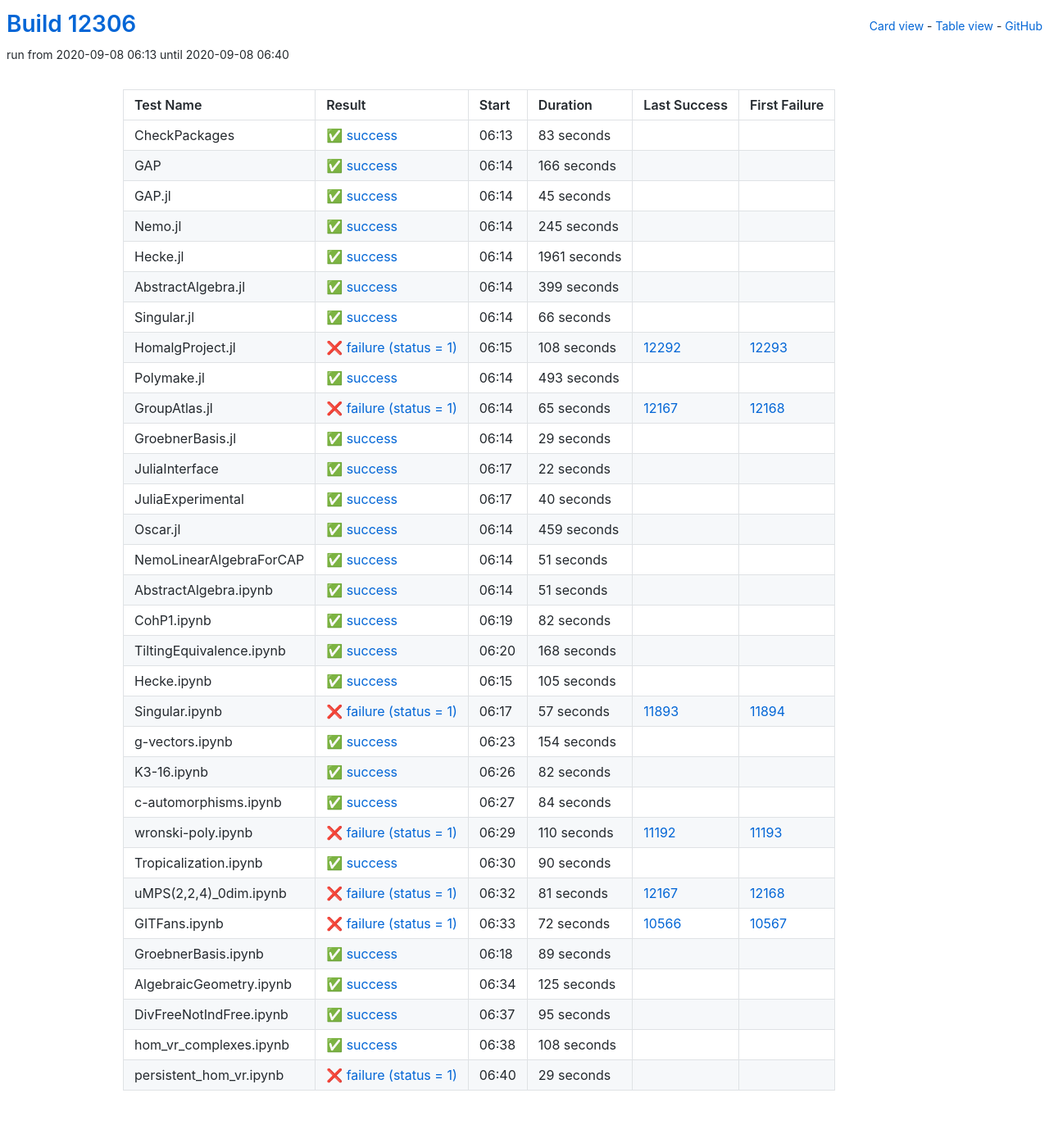
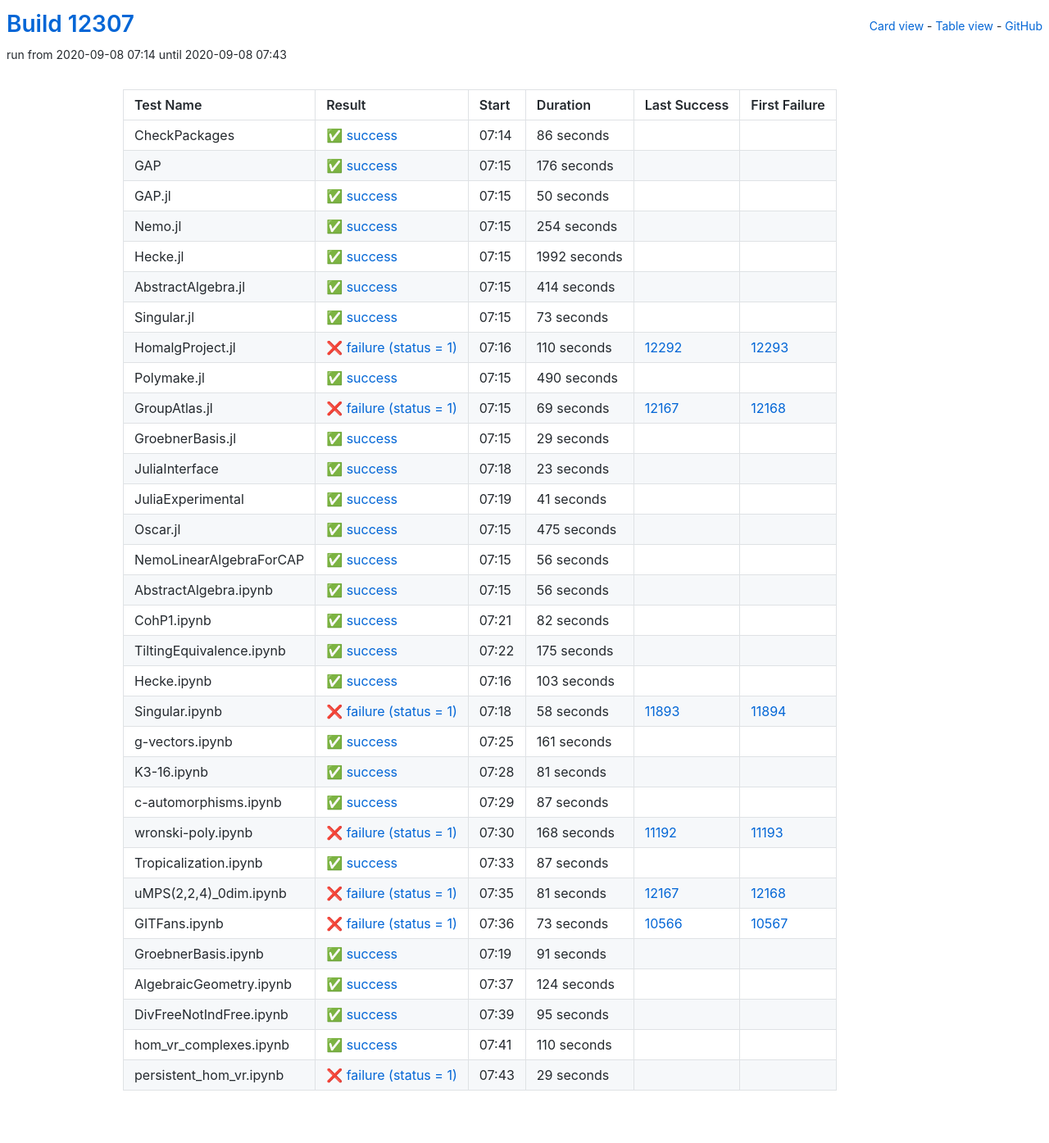
Before and after one commit to oscar-system/oscar-ci-status, a Jekyll site: the page built from table.html, in a window 1280 px wide. Shown: the whole page at 82% size. Built offline with Jekyll 4.4.1, drawn with Linux system fonts in a browser that asks for light colours.

Commit message:
Build #12307

```diff
--- a/_data/ci.yml
+++ b/_data/ci.yml
@@ -1,6 +1,6 @@
 ---
-build: 12306
-build_url: https://oscarci.mathematik.uni-kl.de/job/oscar/12306/
+build: 12307
+build_url: https://oscarci.mathematik.uni-kl.de/job/oscar/12307/
 job: oscar
 organization: oscar-system
 repo: oscar-ci-status
@@ -8,128 +8,128 @@
 tests:
 - name: CheckPackages
   id: checkpackages
-  log: https://oscarci.mathematik.uni-kl.de/job/oscar/12306/artifact/logs/build-12306/CheckPackages.log
-  start: 2020-09-08 06:13
+  log: https://oscarci.mathematik.uni-kl.de/job/oscar/12307/artifact/logs/build-12307/CheckPackages.log
+  start: 2020-09-08 07:14
   success: true
   exitcode: 0
   status: success
-  duration: 83
+  duration: 86
   last_success: false
   last_success_url:
   first_failure: false
   first_failure_url:
 - name: GAP
   id: gap
-  log: https://oscarci.mathematik.uni-kl.de/job/oscar/12306/artifact/logs/build-12306/GAP.log
-  start: 2020-09-08 06:14
+  log: https://oscarci.mathematik.uni-kl.de/job/oscar/12307/artifact/logs/build-12307/GAP.log
+  start: 2020-09-08 07:15
   success: true
   exitcode: 0
   status: success
-  duration: 166
+  duration: 176
   last_success: false
   last_success_url:
   first_failure: false
   first_failure_url:
 - name: GAP.jl
   id: gap-jl
-  log: https://oscarci.mathematik.uni-kl.de/job/oscar/12306/artifact/logs/build-12306/GAP.jl.log
-  start: 2020-09-08 06:14
+  log: https://oscarci.mathematik.uni-kl.de/job/oscar/12307/artifact/logs/build-12307/GAP.jl.log
+  start: 2020-09-08 07:15
   success: true
   exitcode: 0
   status: success
-  duration: 45
+  duration: 50
   last_success: false
   last_success_url:
   first_failure: false
   first_failure_url:
 - name: Nemo.jl
   id: nemo-jl
-  log: https://oscarci.mathematik.uni-kl.de/job/oscar/12306/artifact/logs/build-12306/Nemo.jl.log
-  start: 2020-09-08 06:14
+  log: https://oscarci.mathematik.uni-kl.de/job/oscar/12307/artifact/logs/build-12307/Nemo.jl.log
+  start: 2020-09-08 07:15
   success: true
   exitcode: 0
   status: success
-  duration: 245
+  duration: 254
   last_success: false
   last_success_url:
   first_failure: false
   first_failure_url:
 - name: Hecke.jl
   id: hecke-jl
-  log: https://oscarci.mathematik.uni-kl.de/job/oscar/12306/artifact/logs/build-12306/Hecke.jl.log
-  start: 2020-09-08 06:14
+  log: https://oscarci.mathematik.uni-kl.de/job/oscar/12307/artifact/logs/build-12307/Hecke.jl.log
+  start: 2020-09-08 07:15
   success: true
   exitcode: 0
   status: success
-  duration: 1961
+  duration: 1992
   last_success: false
   last_success_url:
   first_failure: false
   first_failure_url:
 - name: AbstractAlgebra.jl
   id: abstractalgebra-jl
-  log: https://oscarci.mathematik.uni-kl.de/job/oscar/12306/artifact/logs/build-12306/AbstractAlgebra.jl.log
-  start: 2020-09-08 06:14
+  log: https://oscarci.mathematik.uni-kl.de/job/oscar/12307/artifact/logs/build-12307/AbstractAlgebra.jl.log
+  start: 2020-09-08 07:15
   success: true
   exitcode: 0
   status: success
-  duration: 399
+  duration: 414
   last_success: false
   last_success_url:
   first_failure: false
   first_failure_url:
 - name: Singular.jl
   id: singular-jl
-  log: https://oscarci.mathematik.uni-kl.de/job/oscar/12306/artifact/logs/build-12306/Singular.jl.log
-  start: 2020-09-08 06:14
+  log: https://oscarci.mathematik.uni-kl.de/job/oscar/12307/artifact/logs/build-12307/Singular.jl.log
+  start: 2020-09-08 07:15
   success: true
   exitcode: 0
   status: success
-  duration: 66
+  duration: 73
   last_success: false
   last_success_url:
   first_failure: false
   first_failure_url:
 - name: HomalgProject.jl
   id: homalgproject-jl
-  log: https://oscarci.mathematik.uni-kl.de/job/oscar/12306/artifact/logs/build-12306/HomalgProject.jl.log
-  start: 2020-09-08 06:15
+  log: https://oscarci.mathematik.uni-kl.de/job/oscar/12307/artifact/logs/build-12307/HomalgProject.jl.log
+  start: 2020-09-08 07:16
   success: false
   exitcode: 1
   status: failure
-  duration: 108
+  duration: 110
   last_success: 12292
   last_success_url: https://oscarci.mathematik.uni-kl.de/job/oscar/12292/
   first_failure: 12293
   first_failure_url: https://oscarci.mathematik.uni-kl.de/job/oscar/12293/
 - name: Polymake.jl
   id: polymake-jl
-  log: https://oscarci.mathematik.uni-kl.de/job/oscar/12306/artifact/logs/build-12306/Polymake.jl.log
-  start: 2020-09-08 06:14
+  log: https://oscarci.mathematik.uni-kl.de/job/oscar/12307/artifact/logs/build-12307/Polymake.jl.log
+  start: 2020-09-08 07:15
   success: true
   exitcode: 0
   status: success
-  duration: 493
+  duration: 490
   last_success: false
   last_success_url:
   first_failure: false
   first_failure_url:
 - name: GroupAtlas.jl
   id: groupatlas-jl
-  log: https://oscarci.mathematik.uni-kl.de/job/oscar/12306/artifact/logs/build-12306/GroupAtlas.jl.log
-  start: 2020-09-08 06:14
+  log: https://oscarci.mathematik.uni-kl.de/job/oscar/12307/artifact/logs/build-12307/GroupAtlas.jl.log
+  start: 2020-09-08 07:15
   success: false
   exitcode: 1
   status: failure
-  duration: 65
+  duration: 69
   last_success: 12167
   last_success_url: https://oscarci.mathematik.uni-kl.de/job/oscar/12167/
   first_failure: 12168
   first_failure_url: https://oscarci.mathematik.uni-kl.de/job/oscar/12168/
 - name: GroebnerBasis.jl
   id: groebnerbasis-jl
-  log: https://oscarci.mathematik.uni-kl.de/job/oscar/12306/artifact/logs/build-12306/GroebnerBasis.jl.log
-  start: 2020-09-08 06:14
+  log: https://oscarci.mathematik.uni-kl.de/job/oscar/12307/artifact/logs/build-12307/GroebnerBasis.jl.log
+  start: 2020-09-08 07:15
   success: true
   exitcode: 0
   status: success
@@ -140,68 +140,68 @@
   first_failure_url:
 - name: JuliaInterface
   id: juliainterface
-  log: https://oscarci.mathematik.uni-kl.de/job/oscar/12306/artifact/logs/build-12306/JuliaInterface.log
-  start: 2020-09-08 06:17
+  log: https://oscarci.mathematik.uni-kl.de/job/oscar/12307/artifact/logs/build-12307/JuliaInterface.log
+  start: 2020-09-08 07:18
   success: true
   exitcode: 0
   status: success
-  duration: 22
+  duration: 23
   last_success: false
   last_success_url:
   first_failure: false
   first_failure_url:
 - name: JuliaExperimental
   id: juliaexperimental
-  log: https://oscarci.mathematik.uni-kl.de/job/oscar/12306/artifact/logs/build-12306/JuliaExperimental.log
-  start: 2020-09-08 06:17
+  log: https://oscarci.mathematik.uni-kl.de/job/oscar/12307/artifact/logs/build-12307/JuliaExperimental.log
+  start: 2020-09-08 07:19
   success: true
   exitcode: 0
   status: success
-  duration: 40
+  duration: 41
   last_success: false
   last_success_url:
   first_failure: false
   first_failure_url:
 - name: Oscar.jl
   id: oscar-jl
-  log: https://oscarci.mathematik.uni-kl.de/job/oscar/12306/artifact/logs/build-12306/Oscar.jl.log
-  start: 2020-09-08 06:14
+  log: https://oscarci.mathematik.uni-kl.de/job/oscar/12307/artifact/logs/build-12307/Oscar.jl.log
+  start: 2020-09-08 07:15
   success: true
   exitcode: 0
   status: success
-  duration: 459
+  duration: 475
   last_success: false
   last_success_url:
   first_failure: false
   first_failure_url:
 - name: NemoLinearAlgebraForCAP
   id: nemolinearalgebraforcap
-  log: https://oscarci.mathematik.uni-kl.de/job/oscar/12306/artifact/logs/build-12306/NemoLinearAlgebraForCAP.log
-  start: 2020-09-08 06:14
+  log: https://oscarci.mathematik.uni-kl.de/job/oscar/12307/artifact/logs/build-12307/NemoLinearAlgebraForCAP.log
+  start: 2020-09-08 07:15
   success: true
   exitcode: 0
   status: success
-  duration: 51
+  duration: 56
   last_success: false
   last_success_url:
   first_failure: false
   first_failure_url:
 - name: AbstractAlgebra.ipynb
   id: abstractalgebra-ipynb
-  log: https://oscarci.mathematik.uni-kl.de/job/oscar/12306/artifact/logs/build-12306/AbstractAlgebra.ipynb.log
-  start: 2020-09-08 06:14
+  log: https://oscarci.mathematik.uni-kl.de/job/oscar/12307/artifact/logs/build-12307/AbstractAlgebra.ipynb.log
+  start: 2020-09-08 07:15
   success: true
   exitcode: 0
   status: success
-  duration: 51
+  duration: 56
   last_success: false
   last_success_url:
   first_failure: false
   first_failure_url:
 - name: CohP1.ipynb
   id: cohp1-ipynb
-  log: https://oscarci.mathematik.uni-kl.de/job/oscar/12306/artifact/logs/build-12306/CohP1.ipynb.log
-  start: 2020-09-08 06:19
+  log: https://oscarci.mathematik.uni-kl.de/job/oscar/12307/artifact/logs/build-12307/CohP1.ipynb.log
+  start: 2020-09-08 07:21
   success: true
   exitcode: 0
   status: success
@@ -212,104 +212,104 @@
   first_failure_url:
 - name: TiltingEquivalence.ipynb
   id: tiltingequivalence-ipynb
-  log: https://oscarci.mathematik.uni-kl.de/job/oscar/12306/artifact/logs/build-12306/TiltingEquivalence.ipynb.log
-  start: 2020-09-08 06:20
+  log: https://oscarci.mathematik.uni-kl.de/job/oscar/12307/artifact/logs/build-12307/TiltingEquivalence.ipynb.log
+  start: 2020-09-08 07:22
   success: true
   exitcode: 0
   status: success
-  duration: 168
+  duration: 175
   last_success: false
   last_success_url:
   first_failure: false
   first_failure_url:
 - name: Hecke.ipynb
   id: hecke-ipynb
-  log: https://oscarci.mathematik.uni-kl.de/job/oscar/12306/artifact/logs/build-12306/Hecke.ipynb.log
-  start: 2020-09-08 06:15
+  log: https://oscarci.mathematik.uni-kl.de/job/oscar/12307/artifact/logs/build-12307/Hecke.ipynb.log
+  start: 2020-09-08 07:16
   success: true
   exitcode: 0
   status: success
-  duration: 105
+  duration: 103
   last_success: false
   last_success_url:
   first_failure: false
   first_failure_url:
 - name: Singular.ipynb
   id: singular-ipynb
-  log: https://oscarci.mathematik.uni-kl.de/job/oscar/12306/artifact/logs/build-12306/Singular.ipynb.log
-  start: 2020-09-08 06:17
+  log: https://oscarci.mathematik.uni-kl.de/job/oscar/12307/artifact/logs/build-12307/Singular.ipynb.log
+  start: 2020-09-08 07:18
   success: false
   exitcode: 1
   status: failure
-  duration: 57
+  duration: 58
   last_success: 11893
   last_success_url: https://oscarci.mathematik.uni-kl.de/job/oscar/11893/
   first_failure: 11894
   first_failure_url: https://oscarci.mathematik.uni-kl.de/job/oscar/11894/
 - name: g-vectors.ipynb
   id: g-vectors-ipynb
-  log: https://oscarci.mathematik.uni-kl.de/job/oscar/12306/artifact/logs/build-12306/g-vectors.ipynb.log
-  start: 2020-09-08 06:23
+  log: https://oscarci.mathematik.uni-kl.de/job/oscar/12307/artifact/logs/build-12307/g-vectors.ipynb.log
+  start: 2020-09-08 07:25
   success: true
   exitcode: 0
   status: success
-  duration: 154
+  duration: 161
   last_success: false
   last_success_url:
   first_failure: false
   first_failure_url:
 - name: K3-16.ipynb
   id: k3-16-ipynb
-  log: https://oscarci.mathematik.uni-kl.de/job/oscar/12306/artifact/logs/build-12306/K3-16.ipynb.log
-  start: 2020-09-08 06:26
+  log: https://oscarci.mathematik.uni-kl.de/job/oscar/12307/artifact/logs/build-12307/K3-16.ipynb.log
+  start: 2020-09-08 07:28
   success: true
   exitcode: 0
   status: success
-  duration: 82
+  duration: 81
   last_success: false
   last_success_url:
   first_failure: false
   first_failure_url:
 - name: c-automorphisms.ipynb
   id: c-automorphisms-ipynb
-  log: https://oscarci.mathematik.uni-kl.de/job/oscar/12306/artifact/logs/build-12306/c-automorphisms.ipynb.log
-  start: 2020-09-08 06:27
+  log: https://oscarci.mathematik.uni-kl.de/job/oscar/12307/artifact/logs/build-12307/c-automorphisms.ipynb.log
+  start: 2020-09-08 07:29
   success: true
   exitcode: 0
   status: success
-  duration: 84
+  duration: 87
   last_success: false
   last_success_url:
   first_failure: false
   first_failure_url:
 - name: wronski-poly.ipynb
   id: wronski-poly-ipynb
-  log: https://oscarci.mathematik.uni-kl.de/job/oscar/12306/artifact/logs/build-12306/wronski-poly.ipynb.log
-  start: 2020-09-08 06:29
+  log: https://oscarci.mathematik.uni-kl.de/job/oscar/12307/artifact/logs/build-12307/wronski-poly.ipynb.log
+  start: 2020-09-08 07:30
   success: false
   exitcode: 1
   status: failure
-  duration: 110
+  duration: 168
   last_success: 11192
   last_success_url: https://oscarci.mathematik.uni-kl.de/job/oscar/11192/
   first_failure: 11193
   first_failure_url: https://oscarci.mathematik.uni-kl.de/job/oscar/11193/
 - name: Tropicalization.ipynb
   id: tropicalization-ipynb
-  log: https://oscarci.mathematik.uni-kl.de/job/oscar/12306/artifact/logs/build-12306/Tropicalization.ipynb.log
-  start: 2020-09-08 06:30
+  log: https://oscarci.mathematik.uni-kl.de/job/oscar/12307/artifact/logs/build-12307/Tropicalization.ipynb.log
+  start: 2020-09-08 07:33
   success: true
   exitcode: 0
   status: success
-  duration: 90
+  duration: 87
   last_success: false
   last_success_url:
   first_failure: false
   first_failure_url:
 - name: uMPS(2,2,4)_0dim.ipynb
   id: umps-2-2-4-0dim-ipynb
-  log: https://oscarci.mathematik.uni-kl.de/job/oscar/12306/artifact/logs/build-12306/uMPS-2-2-4-_0dim.ipynb.log
-  start: 2020-09-08 06:32
+  log: https://oscarci.mathematik.uni-kl.de/job/oscar/12307/artifact/logs/build-12307/uMPS-2-2-4-_0dim.ipynb.log
+  start: 2020-09-08 07:35
   success: false
   exitcode: 1
   status: failure
@@ -320,44 +320,44 @@
   first_failure_url: https://oscarci.mathematik.uni-kl.de/job/oscar/12168/
 - name: GITFans.ipynb
   id: gitfans-ipynb
-  log: https://oscarci.mathematik.uni-kl.de/job/oscar/12306/artifact/logs/build-12306/GITFans.ipynb.log
-  start: 2020-09-08 06:33
+  log: https://oscarci.mathematik.uni-kl.de/job/oscar/12307/artifact/logs/build-12307/GITFans.ipynb.log
+  start: 2020-09-08 07:36
   success: false
   exitcode: 1
   status: failure
-  duration: 72
+  duration: 73
   last_success: 10566
   last_success_url: https://oscarci.mathematik.uni-kl.de/job/oscar/10566/
   first_failure: 10567
   first_failure_url: https://oscarci.mathematik.uni-kl.de/job/oscar/10567/
 - name: GroebnerBasis.ipynb
   id: groebnerbasis-ipynb
-  log: https://oscarci.mathematik.uni-kl.de/job/oscar/12306/artifact/logs/build-12306/GroebnerBasis.ipynb.log
-  start: 2020-09-08 06:18
+  log: https://oscarci.mathematik.uni-kl.de/job/oscar/12307/artifact/logs/build-12307/GroebnerBasis.ipynb.log
+  start: 2020-09-08 07:19
   success: true
   exitcode: 0
   status: success
-  duration: 89
+  duration: 91
   last_success: false
   last_success_url:
   first_failure: false
   first_failure_url:
 - name: AlgebraicGeometry.ipynb
   id: algebraicgeometry-ipynb
-  log: https://oscarci.mathematik.uni-kl.de/job/oscar/12306/artifact/logs/build-12306/AlgebraicGeometry.ipynb.log
-  start: 2020-09-08 06:34
+  log: https://oscarci.mathematik.uni-kl.de/job/oscar/12307/artifact/logs/build-12307/AlgebraicGeometry.ipynb.log
+  start: 2020-09-08 07:37
   success: true
   exitcode: 0
   status: success
-  duration: 125
+  duration: 124
   last_success: false
   last_success_url:
   first_failure: false
   first_failure_url:
 - name: DivFreeNotIndFree.ipynb
   id: divfreenotindfree-ipynb
-  log: https://oscarci.mathematik.uni-kl.de/job/oscar/12306/artifact/logs/build-12306/DivFreeNotIndFree.ipynb.log
-  start: 2020-09-08 06:37
+  log: https://oscarci.mathematik.uni-kl.de/job/oscar/12307/artifact/logs/build-12307/DivFreeNotIndFree.ipynb.log
+  start: 2020-09-08 07:39
   success: true
   exitcode: 0
   status: success
@@ -368,20 +368,20 @@
   first_failure_url:
 - name: hom_vr_complexes.ipynb
   id: hom-vr-complexes-ipynb
-  log: https://oscarci.mathematik.uni-kl.de/job/oscar/12306/artifact/logs/build-12306/hom_vr_complexes.ipynb.log
-  start: 2020-09-08 06:38
+  log: https://oscarci.mathematik.uni-kl.de/job/oscar/12307/artifact/logs/build-12307/hom_vr_complexes.ipynb.log
+  start: 2020-09-08 07:41
   success: true
   exitcode: 0
   status: success
-  duration: 108
+  duration: 110
   last_success: false
   last_success_url:
   first_failure: false
   first_failure_url:
 - name: persistent_hom_vr.ipynb
   id: persistent-hom-vr-ipynb
-  log: https://oscarci.mathematik.uni-kl.de/job/oscar/12306/artifact/logs/build-12306/persistent_hom_vr.ipynb.log
-  start: 2020-09-08 06:40
+  log: https://oscarci.mathematik.uni-kl.de/job/oscar/12307/artifact/logs/build-12307/persistent_hom_vr.ipynb.log
+  start: 2020-09-08 07:43
   success: false
   exitcode: 1
   status: failure
```
Also changed, not shown: README.md.
